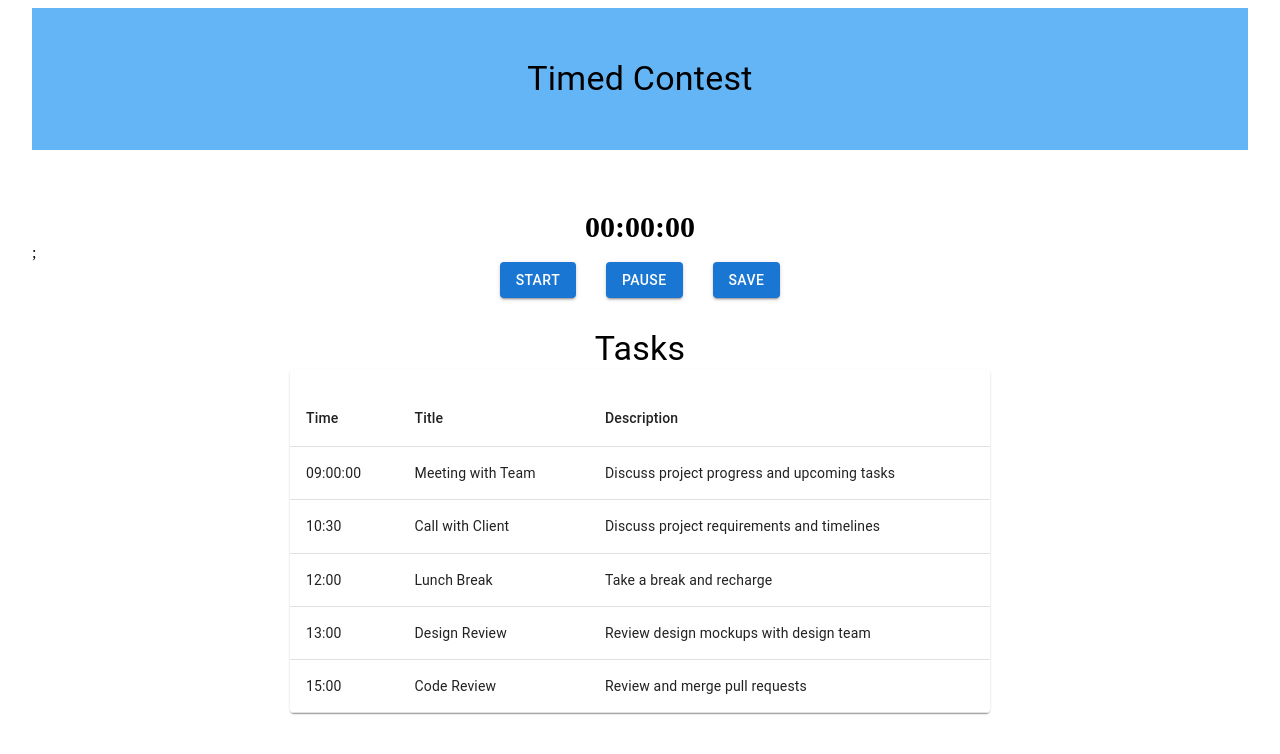
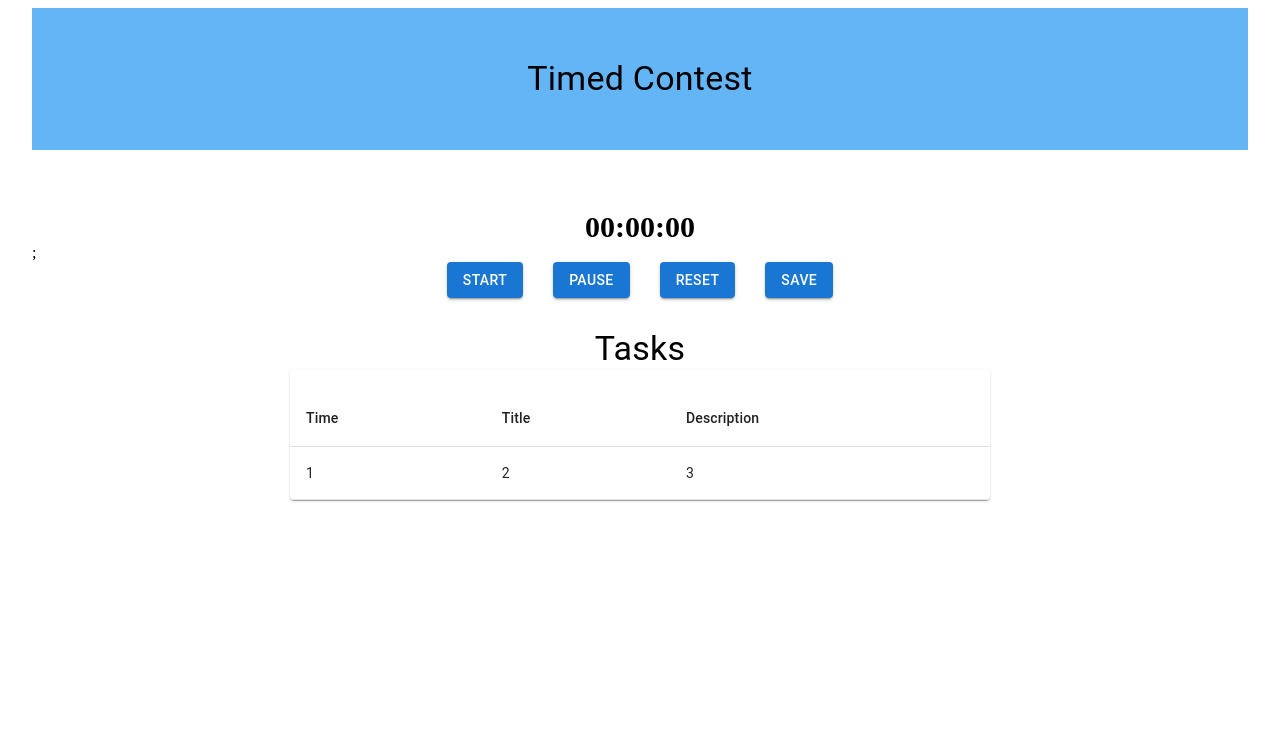
Before and after one commit to Prakharsvnit/TimeTracker, a React (Create React App) app: page / in a window 1280 px wide. Shown: the top 754 px of the page. Built offline with nearby package versions, Linux system fonts and the light colour scheme.

Commit message:
reset button added

```diff
--- a/package.json
+++ b/package.json
@@ -6,11 +6,13 @@
     "@emotion/react": "^11.10.5",
     "@emotion/styled": "^11.10.5",
     "@mui/material": "^5.11.5",
+    "@reduxjs/toolkit": "^1.9.1",
     "@testing-library/jest-dom": "^5.16.5",
     "@testing-library/react": "^13.4.0",
     "@testing-library/user-event": "^13.5.0",
     "react": "^18.2.0",
     "react-dom": "^18.2.0",
+    "react-redux": "^8.0.5",
     "react-scripts": "5.0.1",
     "web-vitals": "^2.1.4"
   },
--- a/src/components/contestDataTable.js
+++ b/src/components/contestDataTable.js
@@ -10,30 +10,6 @@ import {
 } from "@mui/material";
 import "../css/dataTable.css";
 
-function createData(time, title, description) {
-  return { time, title, description };
-}
-
-const rows = [
-  createData(
-    "09:00:00",
-    "Meeting with Team",
-    "Discuss project progress and upcoming tasks"
-  ),
-  createData(
-    "10:30",
-    "Call with Client",
-    "Discuss project requirements and timelines"
-  ),
-  createData("12:00", "Lunch Break", "Take a break and recharge"),
-  createData(
-    "13:00",
-    "Design Review",
-    "Review design mockups with design team"
-  ),
-  createData("15:00", "Code Review", "Review and merge pull requests"),
-];
-
 const ContestDataDisplay = () => {
   //   const Time = useSelector((state) => state.contest.timeDuration);
   //   const Title = useSelector((state) => state.contest.title);
@@ -45,7 +21,7 @@ const ContestDataDisplay = () => {
 
   return (
     <>
-      <Typography variant="h4" align="center" contained>
+      <Typography variant="h4" align="center">
         Tasks
       </Typography>
       <TableContainer className="contest-data-container" component={Paper}>
@@ -58,15 +34,13 @@ const ContestDataDisplay = () => {
             </TableRow>
           </TableHead>
           <TableBody>
-            {rows.map((row) => (
-              <TableRow key={row.title}>
-                <TableCell component="th" scope="row">
-                  {row.time}
-                </TableCell>
-                <TableCell align="left">{row.title}</TableCell>
-                <TableCell align="left">{row.description}</TableCell>
-              </TableRow>
-            ))}
+            <TableRow>
+              <TableCell component="th" scope="row">
+                1
+              </TableCell>
+              <TableCell align="left">2</TableCell>
+              <TableCell align="left">3</TableCell>
+            </TableRow>
           </TableBody>
         </Table>
       </TableContainer>
--- a/src/components/stopwatch.js
+++ b/src/components/stopwatch.js
@@ -1,13 +1,17 @@
 import { Box, Button } from "@mui/material";
 import { useEffect, useState } from "react";
+import { useDispatch } from "react-redux";
 import "../css/stopwatch.css";
 import TaskModal from "./taskModal";
+import { addContest } from "../redux/actions";
 
 const Stopwatch = () => {
   const [start, setStart] = useState(false);
   const [pause, setPause] = useState(false);
+  const [reset, setReset] = useState(false);
   const [time, setTime] = useState(0);
   const [openModal, setOpenModal] = useState(false);
+  const dispatch = useDispatch();
 
   useEffect(() => {
     let intervalId;
@@ -32,30 +36,45 @@ const Stopwatch = () => {
     return stopwatchTime;
   };
 
+  const duration = timeFormat();
+
   const startBtn = () => {
     setPause(false);
     setStart(!start);
+    setReset(true);
   };
 
   const pauseBtn = () => {
     setStart(false);
     setPause(!pause);
+    setReset(false);
+  };
+
+  const resetBtn = () => {
+    setTime(0);
+    setPause(true);
+    setReset(!reset);
+    setStart(false);
   };
 
   const handleOpenModal = () => {
     setStart(false);
     setOpenModal(true);
+    dispatch(addContest(duration));
   };
 
   return (
     <>
-      <time className="timer">{timeFormat()}</time>;
+      <time className="timer">{duration}</time>;
       <Box className="stopwatch">
         <Button variant="contained" disabled={start} onClick={startBtn}>
           Start
         </Button>
         <Button variant="contained" disabled={pause} onClick={pauseBtn}>
           Pause
+        </Button>
+        <Button variant="contained" disabled={reset} onClick={resetBtn}>
+          Reset
         </Button>
         <Button variant="contained" onClick={handleOpenModal}>
           Save
--- a/src/components/taskModal.js
+++ b/src/components/taskModal.js
@@ -1,4 +1,4 @@
-import { useState } from "react";
+import { useDispatch } from "react-redux";
 import {
   Box,
   TextField,
@@ -8,51 +8,57 @@ import {
   Paper,
 } from "@mui/material";
 import "../css/taskModal.css";
+import { addContest } from "../redux/actions";
 
 const TaskModal = ({ openModal, setOpenModal }) => {
-  const [title, setTitle] = useState("");
-  const [description, setDescription] = useState("");
+  const dispatch = useDispatch();
+
+  const handleSubmit = (event) => {
+    event.preventDefault();
+    setOpenModal(false);
+  };
 
   const handleCloseModal = () => {
     setOpenModal(false);
   };
 
-  const handleSaveTask = () => {
-    setOpenModal(false);
+  const handleTitleChange = (event) => {
+    dispatch(addContest(event.target.value));
+  };
+
+  const handleDescriptionChange = (event) => {
+    dispatch(addContest(event.target.value));
   };
 
   return (
     <Modal open={openModal} onClose={handleCloseModal}>
       <Paper elevation={3} className="task-modal">
-        <Typography align="center" variant="h4" contained>
+        <Typography align="center" variant="h4">
           Tasks
         </Typography>
-        <form onSubmit={(e) => e.preventDefault()}>
+        <form onSubmit={handleSubmit}>
           <TextField
             required
             fullWidth
+            type="text"
+            name="title"
             label="Title"
-            value={title}
-            onChange={(e) => setTitle(e.target.value)}
             margin="normal"
+            onChange={handleTitleChange}
           />
           <TextField
             required
             fullWidth
+            type="text"
+            name="description"
             label="Description"
-            value={description}
-            onChange={(e) => setDescription(e.target.value)}
             margin="normal"
             multiline
+            onChange={handleDescriptionChange}
             rows={4}
           />
           <Box className="form-btn">
-            <Button
-              onClick={handleSaveTask}
-              type="submit"
-              variant="contained"
-              color="primary"
-            >
+            <Button type="submit" variant="contained" color="primary">
               Save
             </Button>
             <Button
--- a/src/index.js
+++ b/src/index.js
@@ -1,10 +1,14 @@
 import React from "react";
 import ReactDOM from "react-dom/client";
 import App from "./App";
+import { Provider } from "react-redux";
+import { store } from "./redux/store";
 
 const root = ReactDOM.createRoot(document.getElementById("root"));
 root.render(
   <React.StrictMode>
-    <App />
+    <Provider store={store}>
+      <App />
+    </Provider>
   </React.StrictMode>
 );
--- /dev/null
+++ b/src/redux/actions.js
@@ -0,0 +1,38 @@
+import { createSlice } from "@reduxjs/toolkit";
+
+const initialState = {
+  title: "",
+  description: "",
+  timer: "",
+};
+
+export const contestSlice = createSlice({
+  name: "contest",
+  initialState,
+  reducers: {
+    addContest: (state, action) => {
+      return {
+        ...state,
+        contest: [...state.contest, action.payload],
+      };
+    },
+  },
+});
+
+export const { addContest } = contestSlice.actions;
+export default contestSlice.reducer;
+
+/*
+initialState = {}
+reducers:
+    addContest: return {
+        ...state,
+        contest:[...state.contest,action.payload],
+    }
+
+
+
+
+   todos: [...state.todos, action.payload] //new todos array
+  }
+*/
--- /dev/null
+++ b/src/redux/store.js
@@ -0,0 +1,8 @@
+import { configureStore } from "@reduxjs/toolkit";
+import contestReducer from "./actions";
+
+export const store = configureStore({
+  reducer: {
+    contest: contestReducer,
+  },
+});
```
